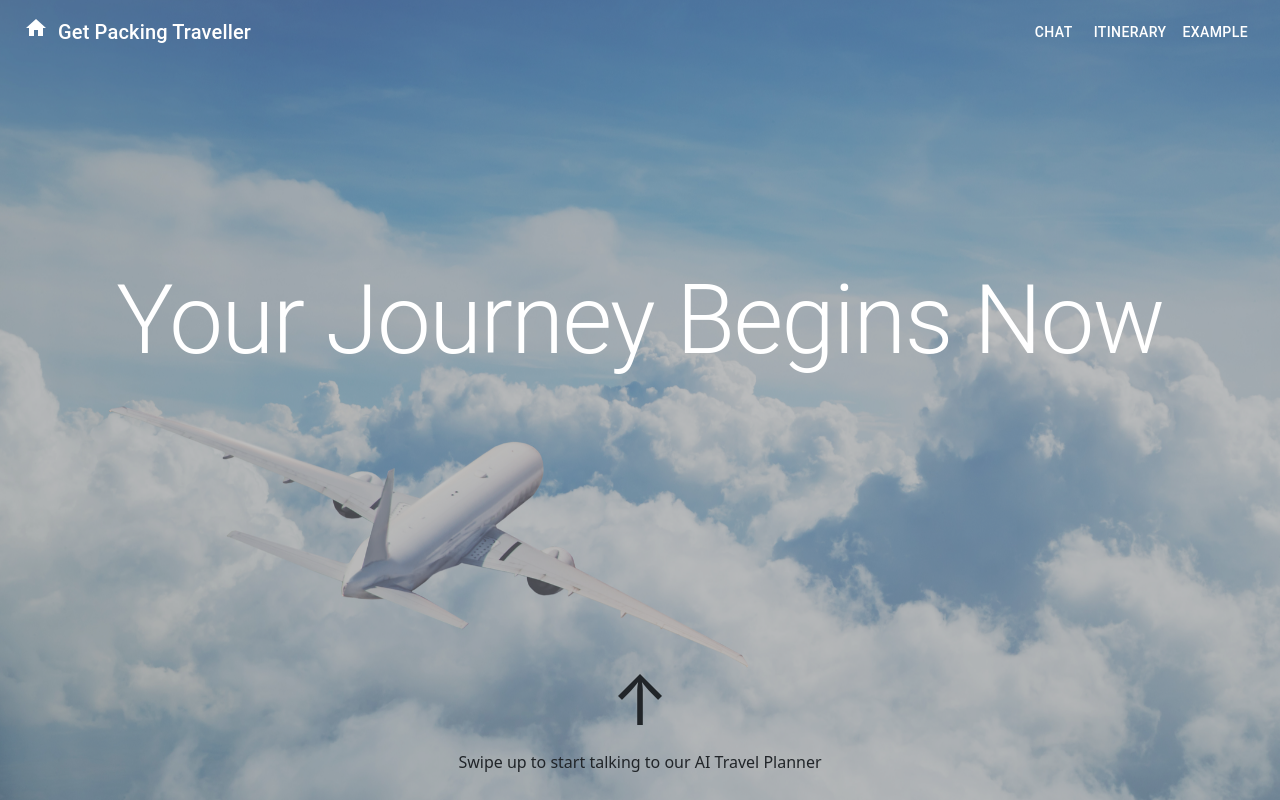
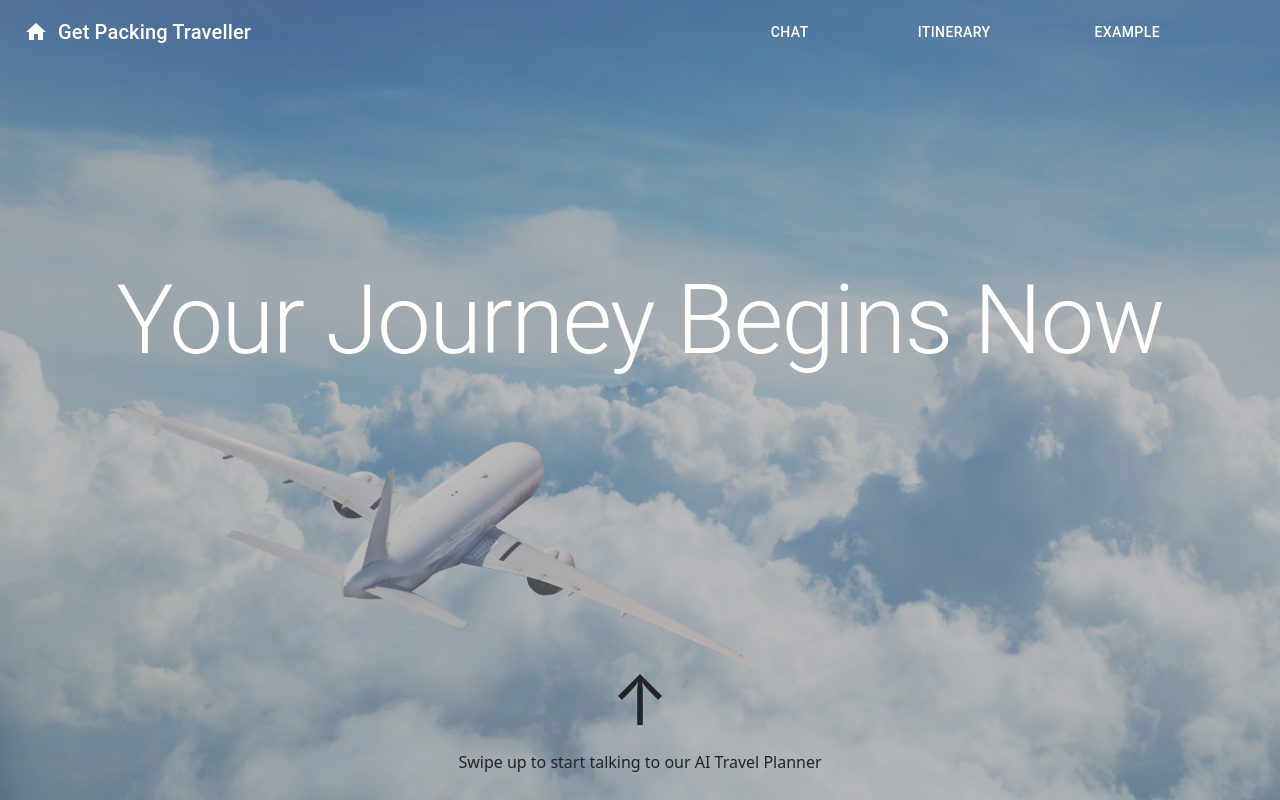
Before and after one commit to Monash-FIT3170/AI_Travel_Plan, a React (Create React App) app in the folder client/: page / in a window 1280 px wide. Built offline with nearby package versions, Linux system fonts and the light colour scheme.

Commit message:
feat: edited app bar

```diff
--- a/client/src/components/AppBar.jsx
+++ b/client/src/components/AppBar.jsx
@@ -14,7 +14,7 @@ const MyAppBar = () => {
       style={{ backgroundColor: "transparent", zIndex: 2, boxShadow: "none" }}
     >
       <Toolbar>
-        <Box display="flex" flexGrow={1}>
+        <Box display="flex" alignItems="center" flexGrow={1}>
           <HomeIcon style={{ marginRight: "10px", color: "white" }} />
           <Typography variant="h6" style={{ color: "white" }}>
             Get Packing Traveller
@@ -24,7 +24,7 @@ const MyAppBar = () => {
           color="inherit"
           component={Link}
           to="/chat"
-          style={{ color: "white" }}
+          style={{ color: "white", marginRight: "88px" }}
         >
           Chat
         </Button>
@@ -32,7 +32,7 @@ const MyAppBar = () => {
           color="inherit"
           component={Link}
           to="/itinerary"
-          style={{ color: "white" }}
+          style={{ color: "white", marginRight: "88px" }}
         >
           Itinerary
         </Button>
@@ -40,7 +40,7 @@ const MyAppBar = () => {
           color="inherit"
           component={Link}
           to="/example"
-          style={{ color: "white" }}
+          style={{ color: "white", marginRight: "88px" }}
         >
           Example
         </Button>
```
